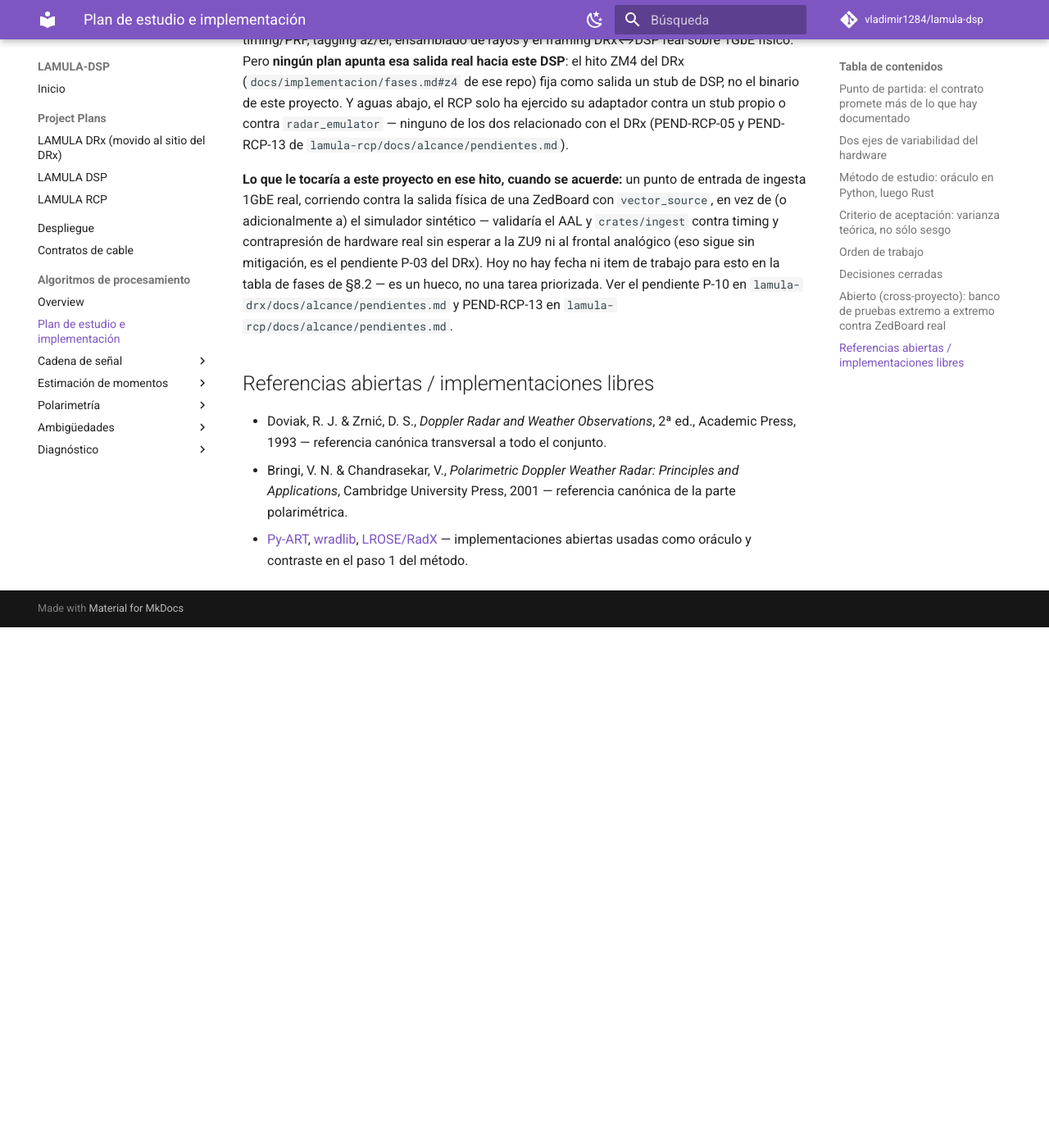
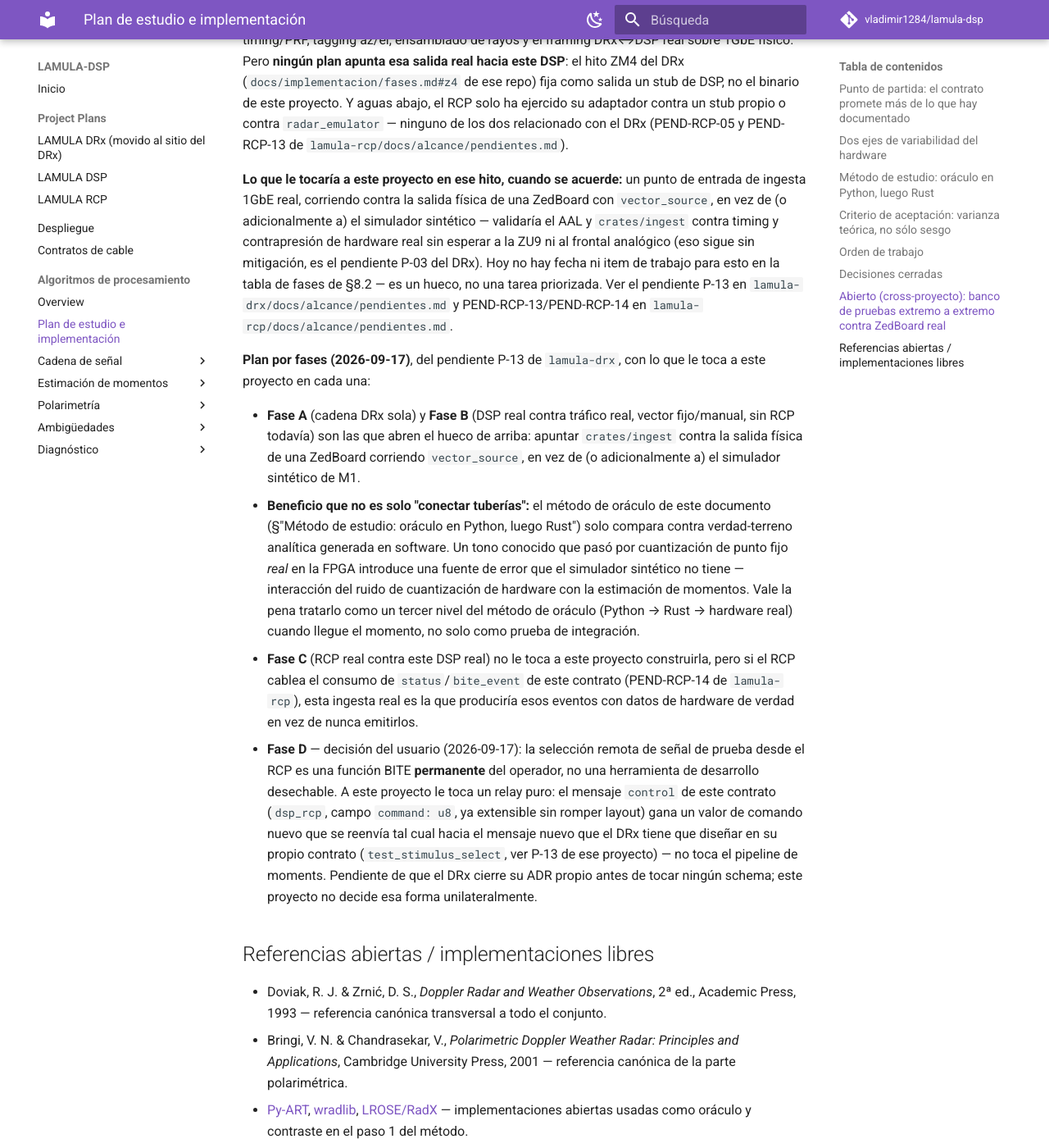
Before and after one commit to vladimir1284/lamula-dsp, an MkDocs documentation site: the page built from docs/algorithms/roadmap.md, in a window 1280 px wide and 1400 px high, scrolled down 20713 px. Shown: the whole window at 82% size. Built offline with MkDocs 1.6.1 and Material for MkDocs 9.7.7, drawn with Linux system fonts in a browser that asks for light colours; comment, search, counter and statistics services are not loaded; before the commit the page ends 21478 px from its top, so only the background shows below that.

Commit message:
Cross-project note: expand with phased plan, fix stale P-10 ref to P-13
Mirrors lamula-drx P-13's Fase A-F plan with what falls to this
project in each: Fase B (real ingest against real ZedBoard traffic,
plus a proposed third oracle tier -- hardware-quantized signal, not
just synthetic) and Fase D (control-message relay design for the
BITE test-signal-injection feature, now confirmed permanent by the
user, gated on DRx's own ADR).

Also fixes a leftover "P-10" cross-reference that predates DRx's
renumbering to P-13.

Co-Authored-By: Claude Sonnet 5 <noreply@anthropic.com>

```diff
--- a/docs/algorithms/roadmap.md
+++ b/docs/algorithms/roadmap.md
@@ -895,8 +895,35 @@ ingesta 1GbE real, corriendo contra la salida física de una ZedBoard con `vecto
 (o adicionalmente a) el simulador sintético — validaría el AAL y `crates/ingest` contra timing y
 contrapresión de hardware real sin esperar a la ZU9 ni al frontal analógico (eso sigue sin
 mitigación, es el pendiente P-03 del DRx). Hoy no hay fecha ni item de trabajo para esto en la
-tabla de fases de §8.2 — es un hueco, no una tarea priorizada. Ver el pendiente P-10 en
-`lamula-drx/docs/alcance/pendientes.md` y PEND-RCP-13 en `lamula-rcp/docs/alcance/pendientes.md`.
+tabla de fases de §8.2 — es un hueco, no una tarea priorizada. Ver el pendiente P-13 en
+`lamula-drx/docs/alcance/pendientes.md` y PEND-RCP-13/PEND-RCP-14 en
+`lamula-rcp/docs/alcance/pendientes.md`.
+
+**Plan por fases (2026-09-17)**, del pendiente P-13 de `lamula-drx`, con lo que le toca a este
+proyecto en cada una:
+
+- **Fase A** (cadena DRx sola) y **Fase B** (DSP real contra tráfico real, vector fijo/manual, sin
+  RCP todavía) son las que abren el hueco de arriba: apuntar `crates/ingest` contra la salida física
+  de una ZedBoard corriendo `vector_source`, en vez de (o adicionalmente a) el simulador sintético
+  de M1.
+- **Beneficio que no es solo "conectar tuberías":** el método de oráculo de este documento (§"Método
+  de estudio: oráculo en Python, luego Rust") solo compara contra verdad-terreno analítica generada
+  en software. Un tono conocido que pasó por cuantización de punto fijo *real* en la FPGA introduce
+  una fuente de error que el simulador sintético no tiene — interacción del ruido de cuantización de
+  hardware con la estimación de momentos. Vale la pena tratarlo como un tercer nivel del método de
+  oráculo (Python → Rust → hardware real) cuando llegue el momento, no solo como prueba de
+  integración.
+- **Fase C** (RCP real contra este DSP real) no le toca a este proyecto construirla, pero si el RCP
+  cablea el consumo de `status`/`bite_event` de este contrato (PEND-RCP-14 de `lamula-rcp`), esta
+  ingesta real es la que produciría esos eventos con datos de hardware de verdad en vez de nunca
+  emitirlos.
+- **Fase D** — decisión del usuario (2026-09-17): la selección remota de señal de prueba desde el
+  RCP es una función BITE **permanente** del operador, no una herramienta de desarrollo desechable.
+  A este proyecto le toca un relay puro: el mensaje `control` de este contrato (`dsp_rcp`, campo
+  `command: u8`, ya extensible sin romper layout) gana un valor de comando nuevo que se reenvía tal
+  cual hacia el mensaje nuevo que el DRx tiene que diseñar en su propio contrato (`test_stimulus_select`,
+  ver P-13 de ese proyecto) — no toca el pipeline de moments. Pendiente de que el DRx cierre su ADR
+  propio antes de tocar ningún schema; este proyecto no decide esa forma unilateralmente.
 
 ## Referencias abiertas / implementaciones libres
 
```
